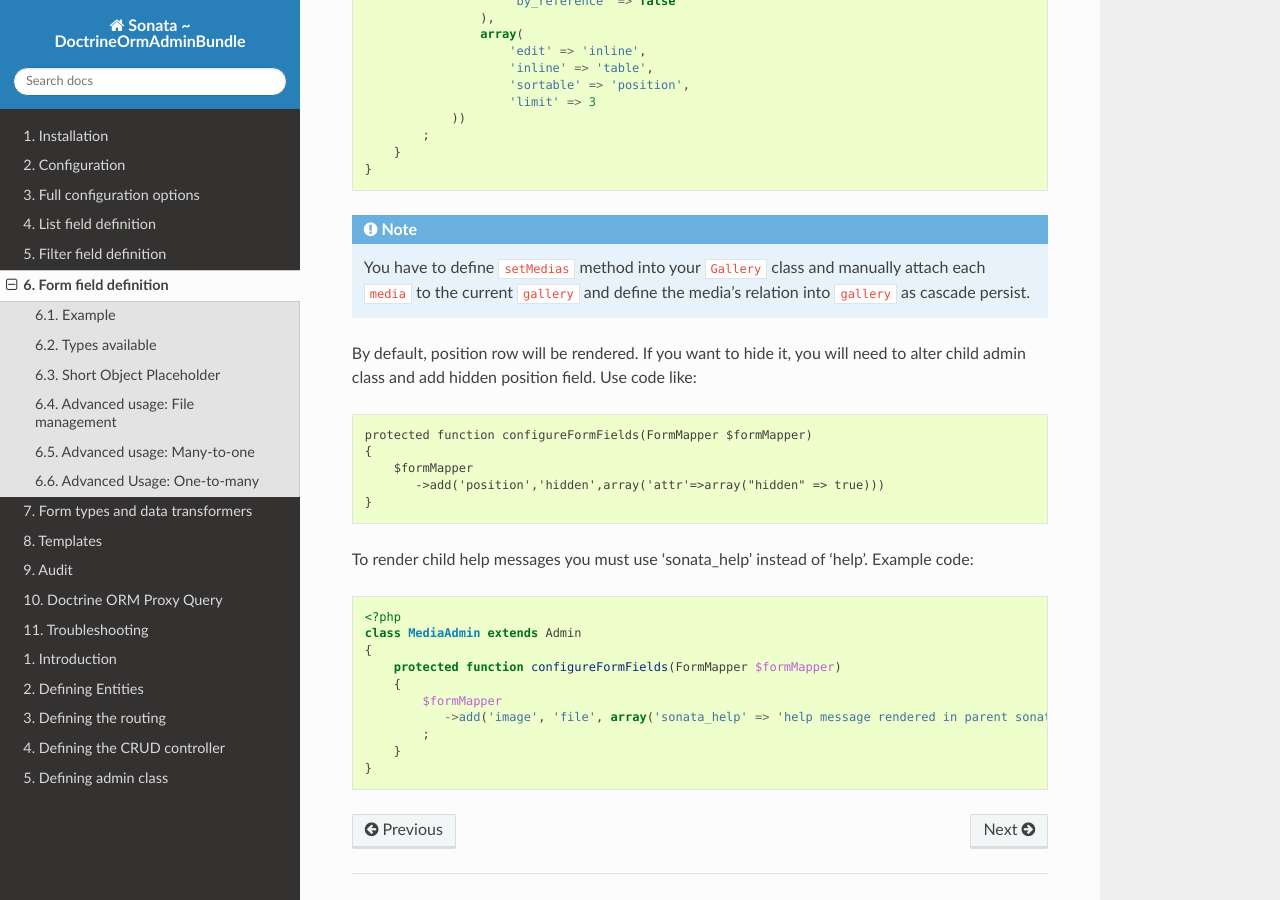
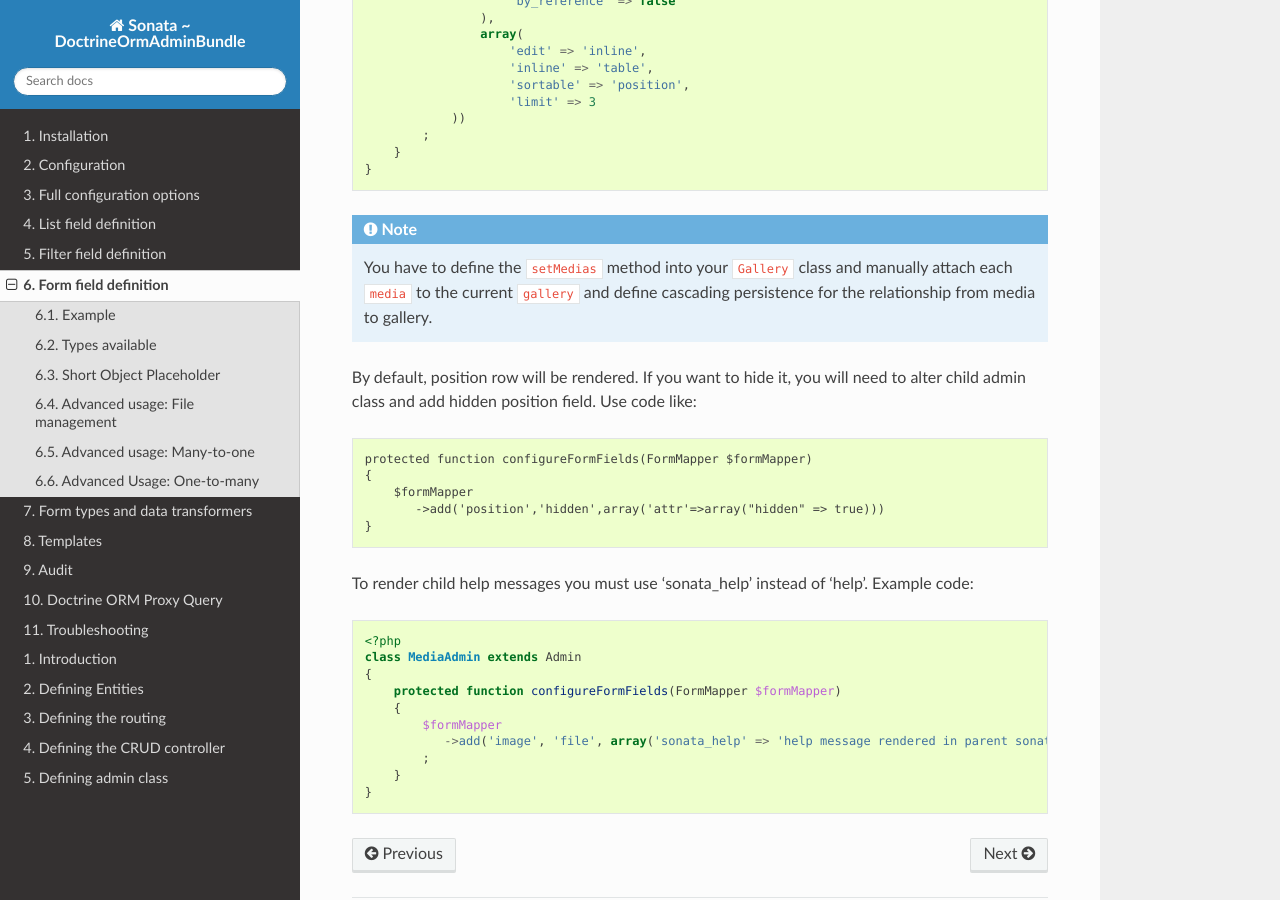
Before and after one commit to sonata-project/SonataDoctrineORMAdminBundle, a Sphinx documentation site: the page built from Resources/doc/reference/form_field_definition.rst, in a window 1280 px wide and 900 px high, scrolled down 4470 px. Built offline with Sphinx 7.4.7 and the Read the Docs theme 2.0.0, drawn with Linux system fonts in a browser that asks for light colours.

Commit message:
wording fix

```diff
--- a/Resources/doc/reference/form_field_definition.rst
+++ b/Resources/doc/reference/form_field_definition.rst
@@ -242,7 +242,7 @@ You can easily add a new ``Media`` row by defining one of these options:
 
 .. note::
 
-    You have to define ``setMedias`` method into your ``Gallery`` class and manually attach each ``media`` to the current ``gallery`` and define the media's relation into ``gallery`` as cascade persist.
+    You have to define the ``setMedias`` method into your ``Gallery`` class and manually attach each ``media`` to the current ``gallery`` and define cascading persistence for the relationship from media to gallery.
 
 By default, position row will be rendered. If you want to hide it, you will need to alter child  admin class and add hidden position field.
 Use code like:
```
